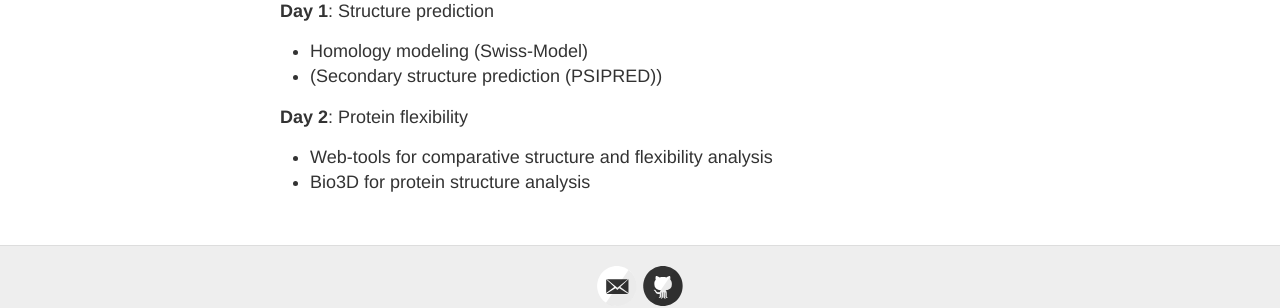
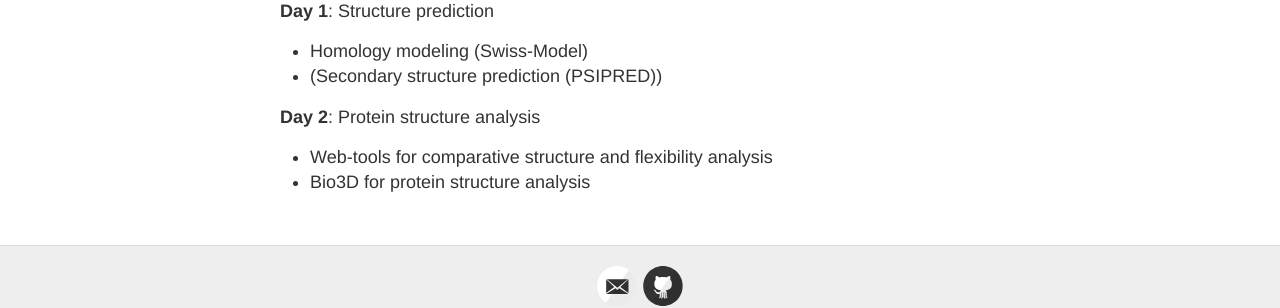
Before and after one commit to larssk/mwasb2016, a Jekyll site: the page built from programme.md, in a window 1280 px wide. Shown: the part 442-750 px from the top of the page. Built offline with Jekyll 4.4.1, drawn with Linux system fonts in a browser that asks for light colours.

Commit message:
update programme

```diff
--- a/programme.md
+++ b/programme.md
@@ -18,7 +18,7 @@ Tentative timetable: <[Download PDF]({{ site.url }}/pdfs/Timetable.pdf){:target=
 * Homology modeling (Swiss-Model)
 * (Secondary structure prediction (PSIPRED))
 
-**Day 2**: Protein flexibility
+**Day 2**: Protein structure analysis
 
 * Web-tools for comparative structure and flexibility analysis
 * Bio3D for protein structure analysis
```
